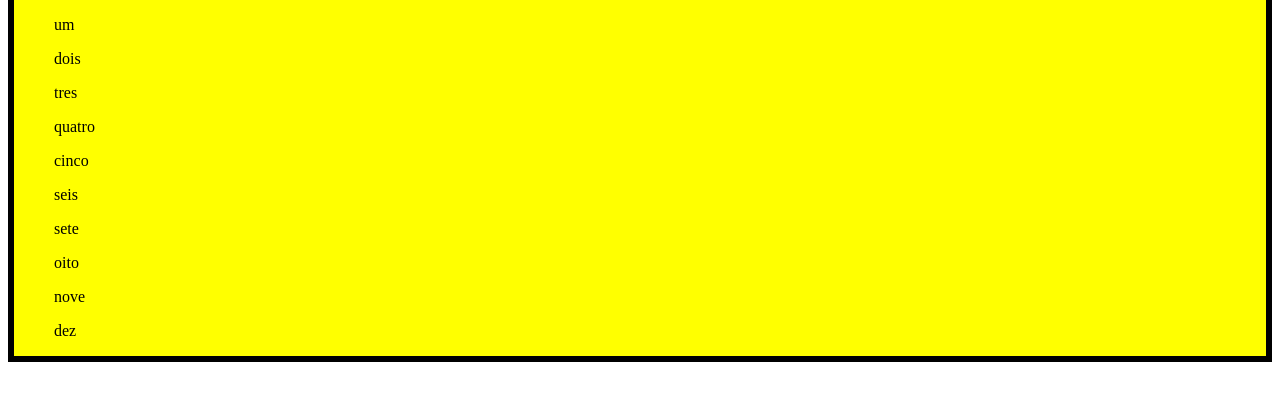
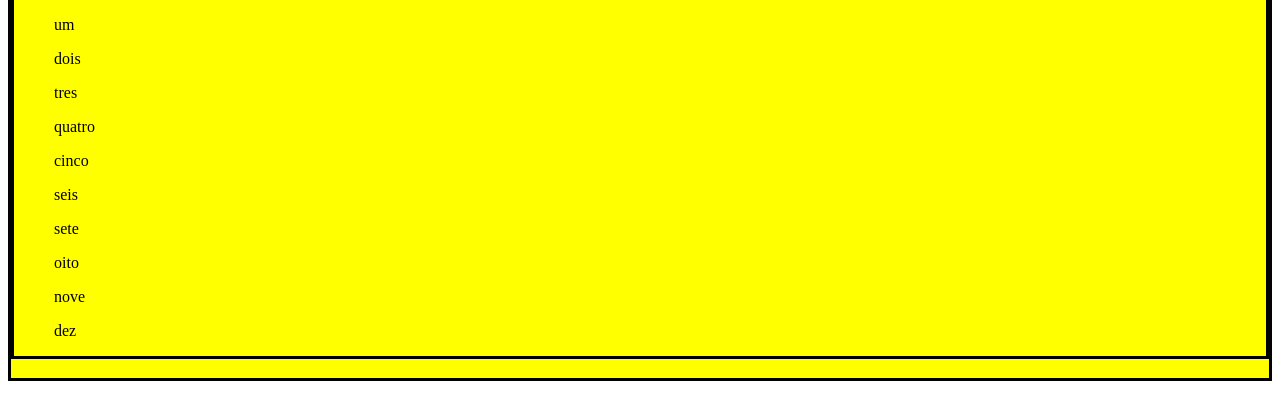
Before and after one commit to LucasH-Paz/trybe_exercises, a plain HTML site: page bloco5/exercises/javascript-dom-eventos-e-web-storage_2/b5d2.html in a window 1280 px wide. Shown: the part 348-768 px from the top of the page. Drawn offline with Linux system fonts and the light colour scheme.

Commit message:
Adiciona o requisito 9

```diff
--- a/bloco5/exercises/javascript-dom-eventos-e-web-storage_2/b5d2.html
+++ b/bloco5/exercises/javascript-dom-eventos-e-web-storage_2/b5d2.html
@@ -98,6 +98,11 @@
           list1.appendChild(writeList1);
       };
 
+      adicionaTagEmLista('h3','div','','','0','');
+      adicionaTagEmLista('h3','div','','','0','');
+      adicionaTagEmLista('h3','div','','','0','');
+
+
     </script>
   </body>
 </html>
```
